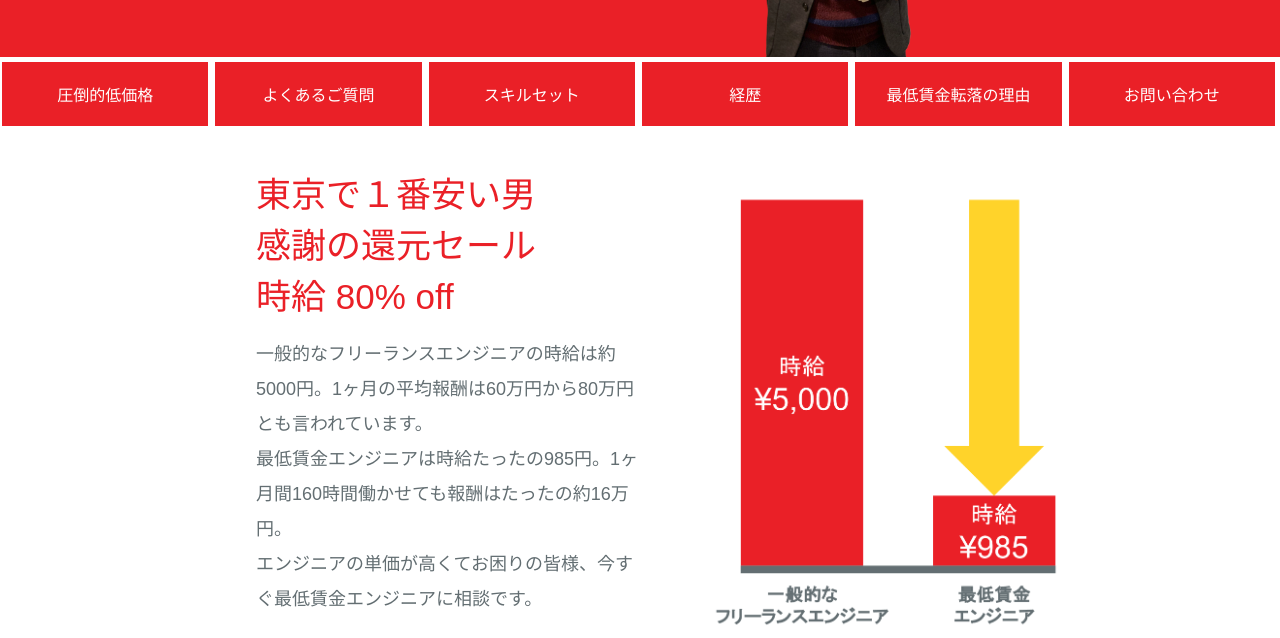
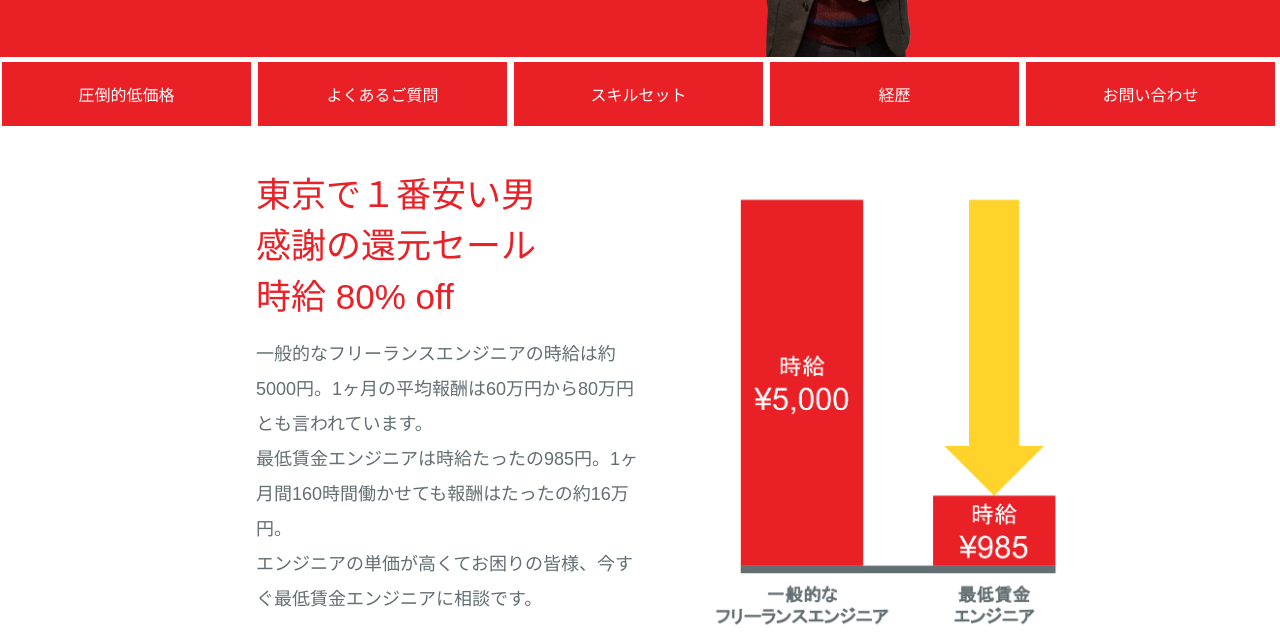
Before and after one commit to NobuyukiMorii/myLP, a plain HTML site: page index.html in a window 1280 px wide. Shown: the part 457-1095 px from the top of the page. Drawn offline with Linux system fonts and the light colour scheme; a web font is replaced by a local one.

Commit message:
ナビゲーションバーの数量の調整

```diff
--- a/css/pc_big.css
+++ b/css/pc_big.css
@@ -91,7 +91,7 @@ ul.navigationUL {
 
 li.navigationLI {
     float: left;
-    width: 16.6666666667%;
+    width: 20%;
     list-style-type: none;
 	border: solid #ffffff;
 	border-width:5px 5px 2.5px 2.5px;
--- a/css/pc_middle.css
+++ b/css/pc_middle.css
@@ -91,7 +91,7 @@ ul.navigationUL {
 
 li.navigationLI {
     float: left;
-    width: 16.6666666667%;
+    width: 20%;
     list-style-type: none;
 	border: solid #ffffff;
 	border-width:5px 5px 2.5px 2.5px;
--- a/css/pc_small.css
+++ b/css/pc_small.css
@@ -91,7 +91,7 @@ ul.navigationUL {
 
 li.navigationLI {
     float: left;
-    width: 16.6666666667%;
+    width: 20%;
     list-style-type: none;
 	border: solid #ffffff;
 	border-width:5px 5px 2.5px 2.5px;
--- a/css/tablet.css
+++ b/css/tablet.css
@@ -89,7 +89,7 @@ ul.navigationUL {
 
 li.navigationLI {
     float: left;
-    width: 16.6666666667%;
+    width: 20%;
     list-style-type: none;
 	border: solid #ffffff;
 	border-width:5px 5px 2.5px 2.5px;
--- a/index.html
+++ b/index.html
@@ -122,7 +122,6 @@
     <li class="navigationLI"><a class="navigationA" href="#article-4">よくあるご質問</a></li>
     <li class="navigationLI"><a class="navigationA" href="#article-5">スキルセット</a></li>
     <li class="navigationLI"><a class="navigationA" href="#article-6">経歴</a></li>
-    <li class="navigationLI"><a class="navigationA" href="#article-2">最低賃金転落の理由</a></li>
     <li class="navigationLI"><a class="navigationA" href="#article-7">お問い合わせ</a></li>
 </ul>
 
```
